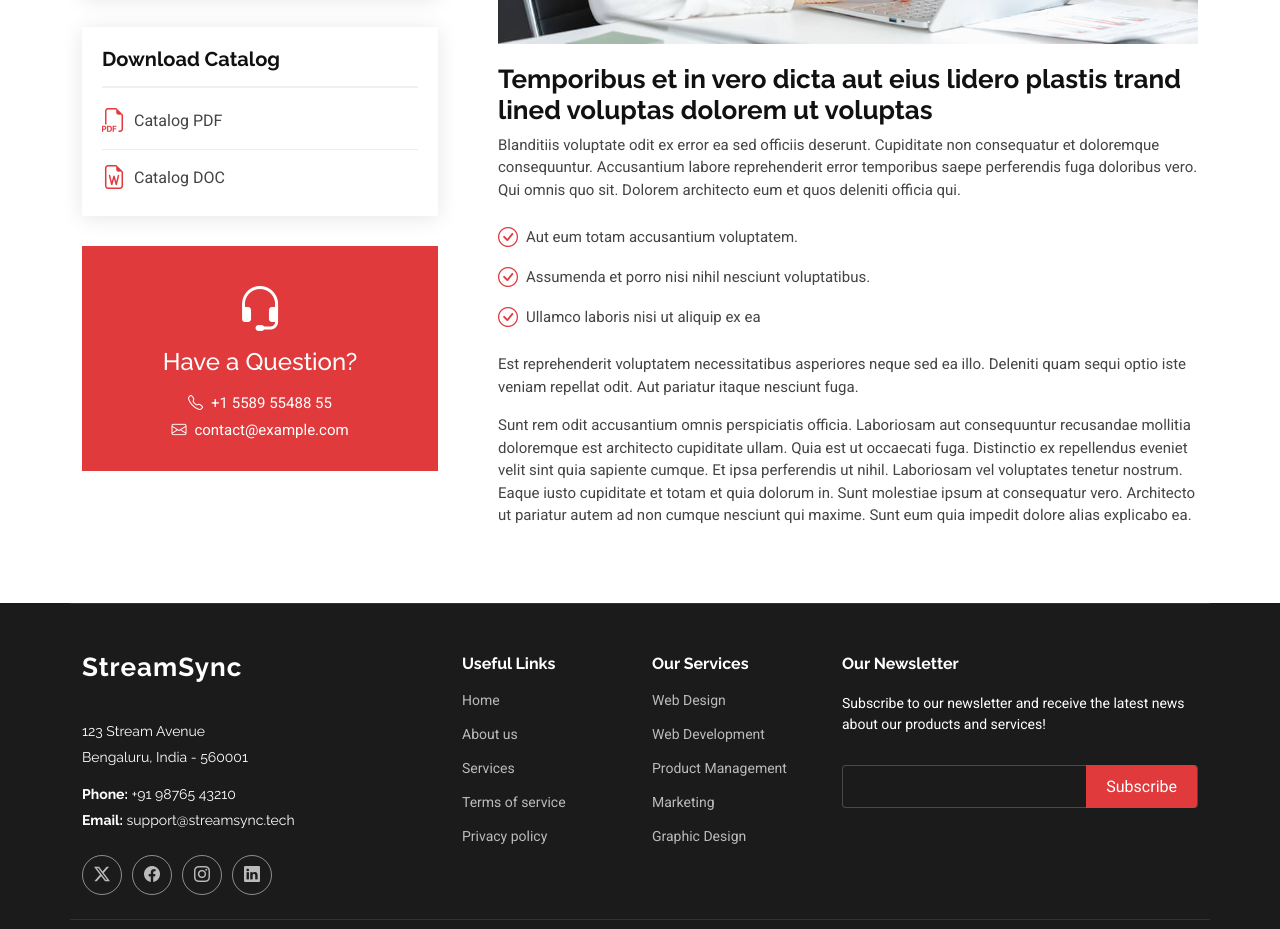
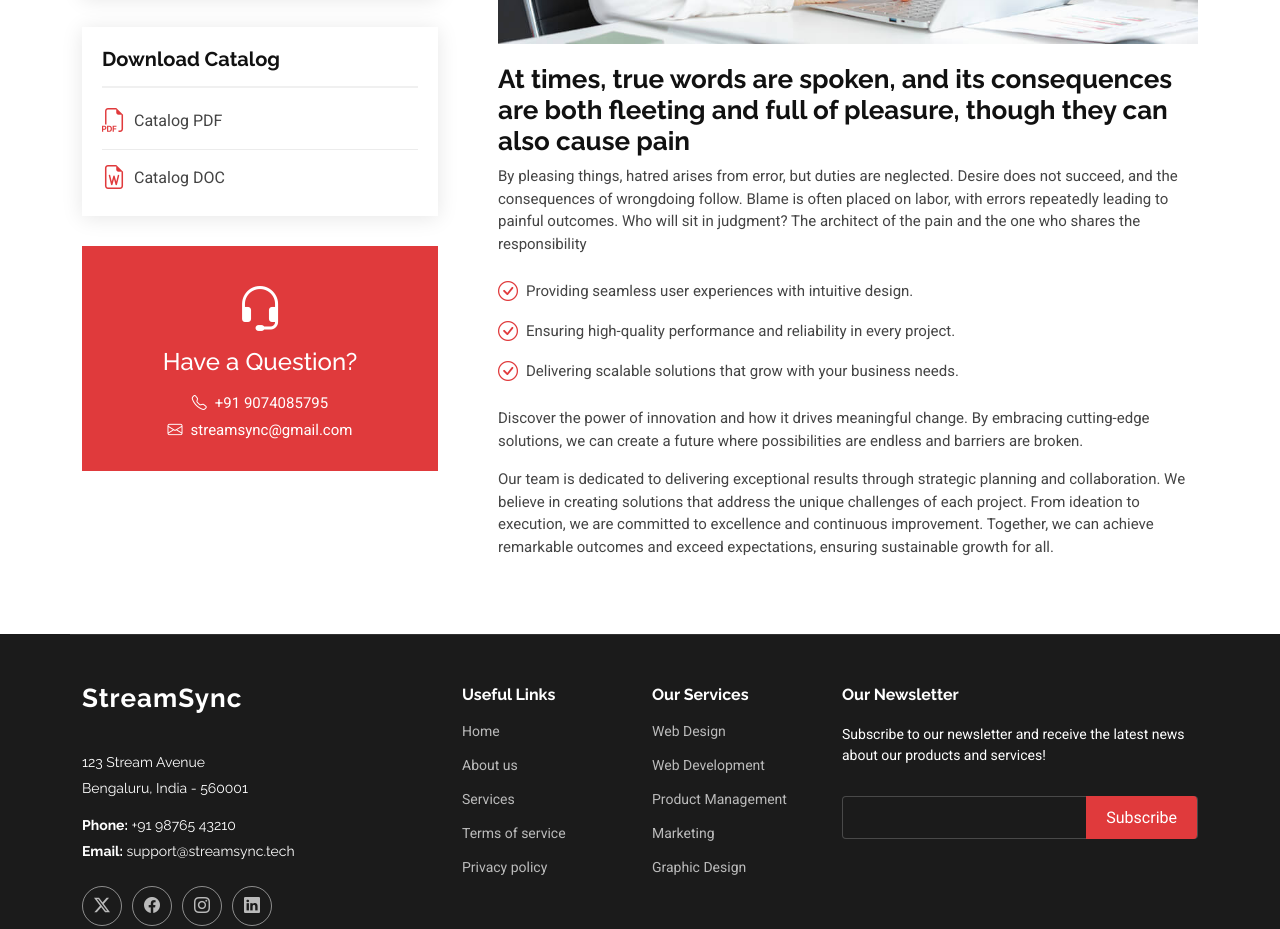
Before and after one commit to Ashwini728/companywebsite, a plain HTML site: page service-details.html in a window 1280 px wide. Shown: the part 664-1593 px from the top of the page. Drawn offline with Linux system fonts and the light colour scheme.

```diff
--- a/service-details.html
+++ b/service-details.html
@@ -38,7 +38,7 @@
       <a href="index.html" class="logo d-flex align-items-center me-auto">
         <!-- Uncomment the line below if you also wish to use an image logo -->
         <!-- <img src="assets/img/logo.png" alt=""> -->
-        <h1 class="sitename">Presento</h1>
+        <h1 class="sitename">StreamSync</h1>
         <span>.</span>
       </a>
 
@@ -123,29 +123,31 @@
             <div class="help-box d-flex flex-column justify-content-center align-items-center">
               <i class="bi bi-headset help-icon"></i>
               <h4>Have a Question?</h4>
-              <p class="d-flex align-items-center mt-2 mb-0"><i class="bi bi-telephone me-2"></i> <span>+1 5589 55488 55</span></p>
-              <p class="d-flex align-items-center mt-1 mb-0"><i class="bi bi-envelope me-2"></i> <a href="mailto:contact@example.com">contact@example.com</a></p>
+              <p class="d-flex align-items-center mt-2 mb-0"><i class="bi bi-telephone me-2"></i> <span>+91 9074085795</span></p>
+              <p class="d-flex align-items-center mt-1 mb-0"><i class="bi bi-envelope me-2"></i> <a href="mailto:contact@example.com">streamsync@gmail.com</a></p>
             </div>
 
           </div>
 
           <div class="col-lg-8 ps-lg-5" data-aos="fade-up" data-aos-delay="200">
             <img src="assets/img/services.jpg" alt="" class="img-fluid services-img">
-            <h3>Temporibus et in vero dicta aut eius lidero plastis trand lined voluptas dolorem ut voluptas</h3>
+            <h3>At times, true words are spoken, and its consequences are both fleeting and full of pleasure, though they can also cause pain</h3>
             <p>
-              Blanditiis voluptate odit ex error ea sed officiis deserunt. Cupiditate non consequatur et doloremque consequuntur. Accusantium labore reprehenderit error temporibus saepe perferendis fuga doloribus vero. Qui omnis quo sit. Dolorem architecto eum et quos deleniti officia qui.
+              By pleasing things, hatred arises from error, but duties are neglected. Desire does not succeed, and the consequences of wrongdoing follow. Blame is often placed on labor, with errors repeatedly leading to painful outcomes. Who will sit in judgment? The architect of the pain and the one who shares the responsibility
             </p>
             <ul>
-              <li><i class="bi bi-check-circle"></i> <span>Aut eum totam accusantium voluptatem.</span></li>
-              <li><i class="bi bi-check-circle"></i> <span>Assumenda et porro nisi nihil nesciunt voluptatibus.</span></li>
-              <li><i class="bi bi-check-circle"></i> <span>Ullamco laboris nisi ut aliquip ex ea</span></li>
+              <li><i class="bi bi-check-circle"></i> <span>Providing seamless user experiences with intuitive design.</span></li>
+<li><i class="bi bi-check-circle"></i> <span>Ensuring high-quality performance and reliability in every project.</span></li>
+<li><i class="bi bi-check-circle"></i> <span>Delivering scalable solutions that grow with your business needs.</span></li>
+
             </ul>
             <p>
-              Est reprehenderit voluptatem necessitatibus asperiores neque sed ea illo. Deleniti quam sequi optio iste veniam repellat odit. Aut pariatur itaque nesciunt fuga.
+              Discover the power of innovation and how it drives meaningful change. By embracing cutting-edge solutions, we can create a future where possibilities are endless and barriers are broken.
             </p>
             <p>
-              Sunt rem odit accusantium omnis perspiciatis officia. Laboriosam aut consequuntur recusandae mollitia doloremque est architecto cupiditate ullam. Quia est ut occaecati fuga. Distinctio ex repellendus eveniet velit sint quia sapiente cumque. Et ipsa perferendis ut nihil. Laboriosam vel voluptates tenetur nostrum. Eaque iusto cupiditate et totam et quia dolorum in. Sunt molestiae ipsum at consequatur vero. Architecto ut pariatur autem ad non cumque nesciunt qui maxime. Sunt eum quia impedit dolore alias explicabo ea.
+              Our team is dedicated to delivering exceptional results through strategic planning and collaboration. We believe in creating solutions that address the unique challenges of each project. From ideation to execution, we are committed to excellence and continuous improvement. Together, we can achieve remarkable outcomes and exceed expectations, ensuring sustainable growth for all.
             </p>
+
           </div>
 
         </div>
```
Also changed, not shown: 1 other file.
